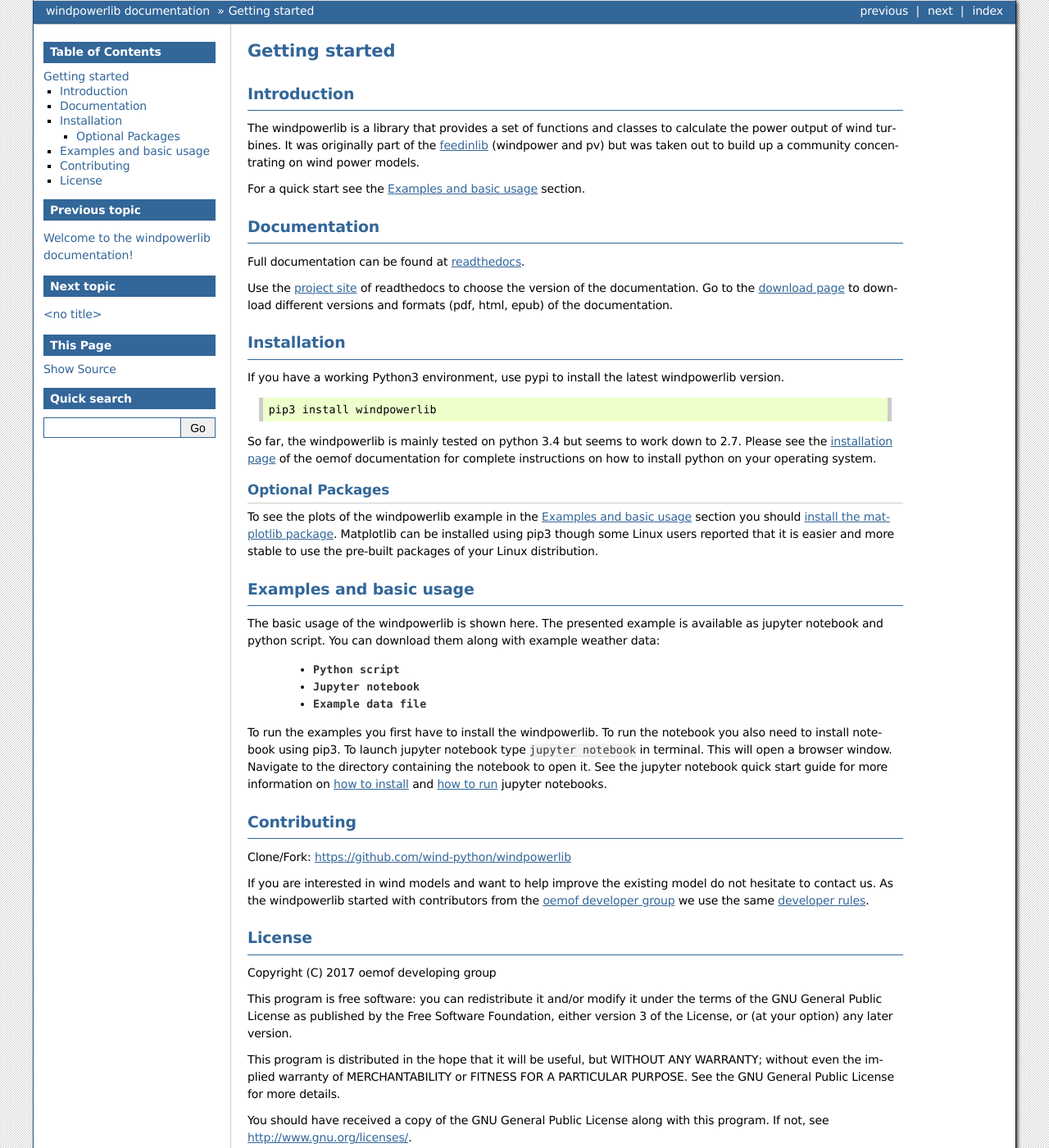
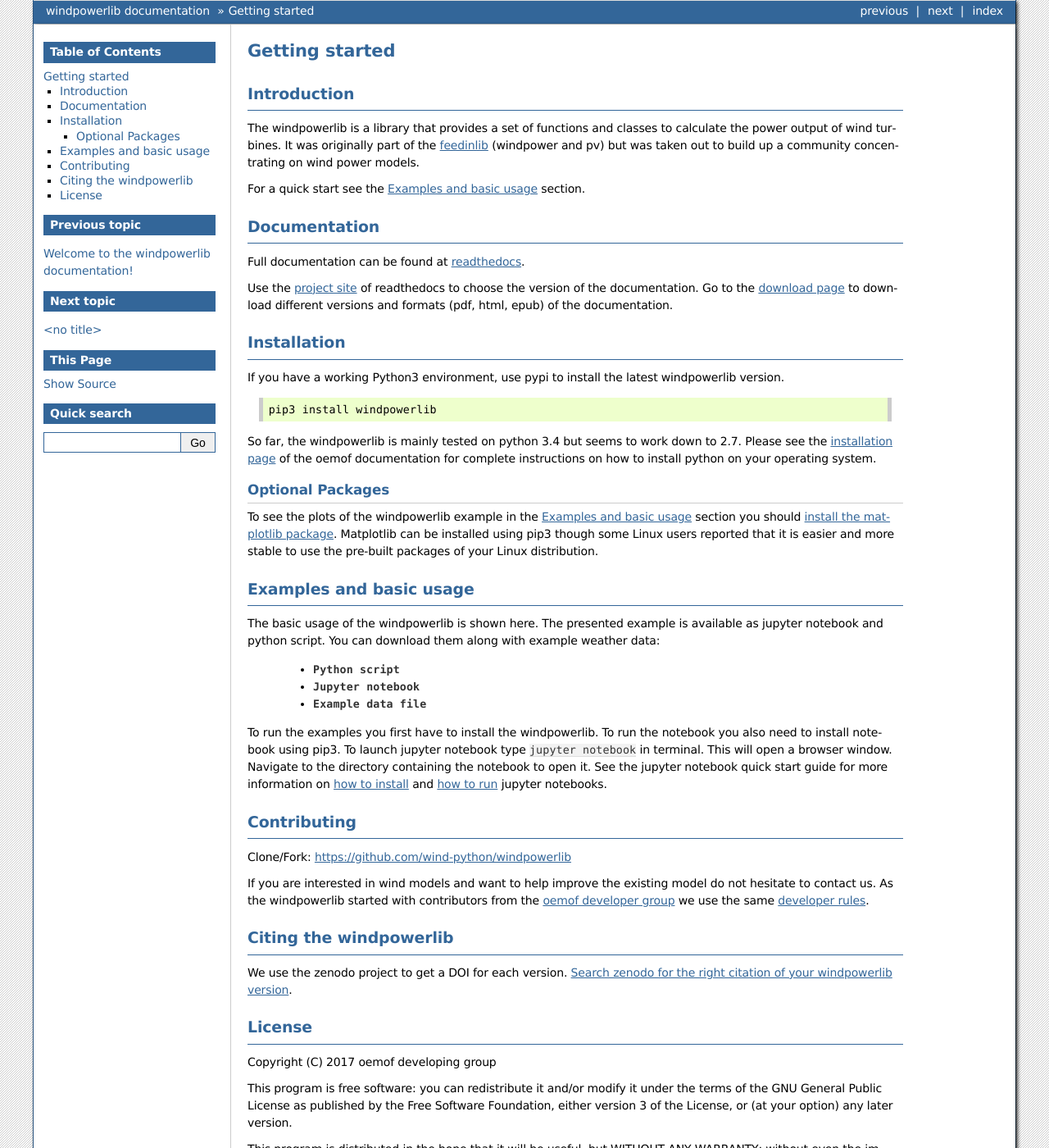
Before and after one commit to wind-python/windpowerlib, a Sphinx documentation site: the page built from doc/getting_started.rst, in a window 1280 px wide and 1400 px high. Shown: the whole window at 82% size. Built offline with Sphinx 7.4.7, drawn with Linux system fonts in a browser that asks for light colours; formulas are drawn with MathJax 3.

Commit message:
Add how to cite the windpowerlib

```diff
--- a/README.rst
+++ b/README.rst
@@ -61,6 +61,10 @@
 As the windpowerlib started with contributors from the `oemof developer group <https://github.com/orgs/oemof/teams/oemof-developer-group>`_ we use the same
 `developer rules <http://oemof.readthedocs.io/en/stable/developing_oemof.html>`_.
 
+Citing the windpowerlib
+========================
+
+We use the zenodo project to get a DOI for each version. `Search zenodo for the right citation of your windpowerlib version <https://zenodo.org/search?page=1&size=20&q=windpowerlib>`_.
 
 License
 ============
--- a/doc/getting_started.rst
+++ b/doc/getting_started.rst
@@ -64,6 +64,10 @@
 As the windpowerlib started with contributors from the `oemof developer group <https://github.com/orgs/oemof/teams/oemof-developer-group>`_ we use the same
 `developer rules <http://oemof.readthedocs.io/en/stable/developing_oemof.html>`_.
 
+Citing the windpowerlib
+========================
+
+We use the zenodo project to get a DOI for each version. `Search zenodo for the right citation of your windpowerlib version <https://zenodo.org/search?page=1&size=20&q=windpowerlib>`_.
 
 License
 ============
```
